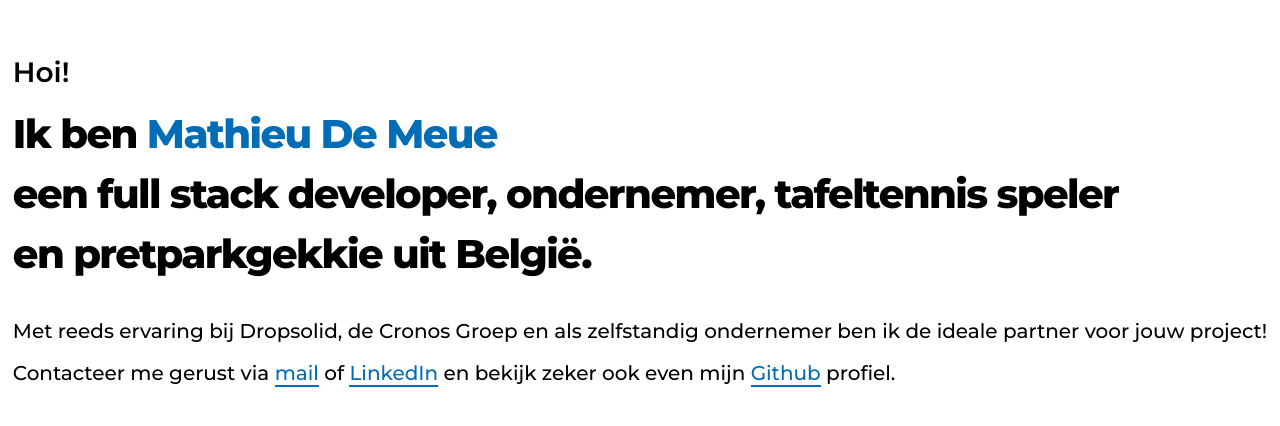
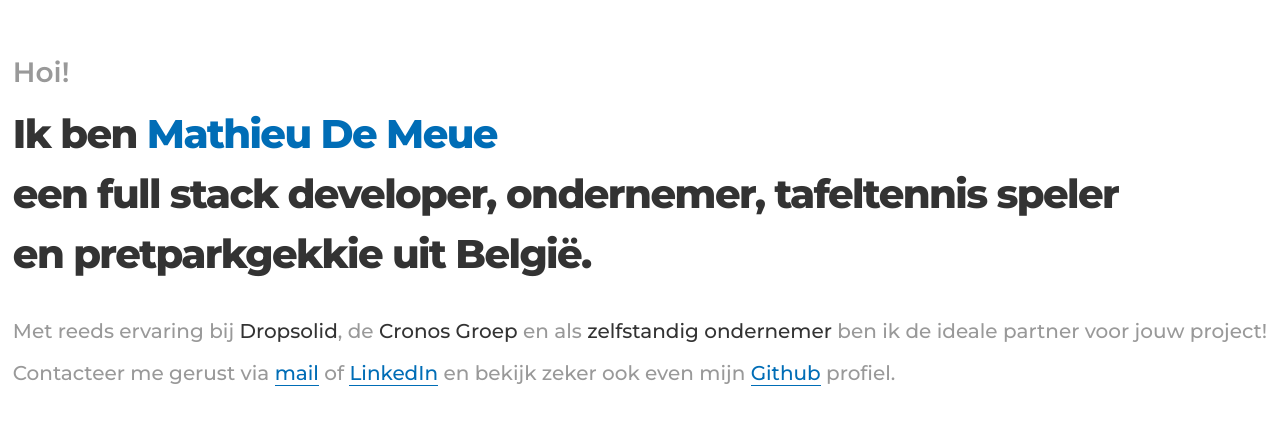
Before and after one commit to matdemeue/mathieudemeue, a website: page index.html in a window 1280 px wide. Shown: the part 178-604 px from the top of the page. Drawn offline with Linux system fonts and the light colour scheme.

Commit message:
Updates to styling

```diff
--- a/index.html
+++ b/index.html
@@ -32,7 +32,7 @@
             <h1 class="title">Ik ben <span class="name">Mathieu De Meue</span></br>een full stack developer, ondernemer, tafeltennis speler</br> en pretparkgekkie uit België.</h1>
         </section>
         <section class="experience-section">
-            <p class="experience" style="margin-bottom: 0.75rem;">Met reeds ervaring bij Dropsolid, de Cronos Groep en als zelfstandig ondernemer ben ik de ideale partner voor jouw project!</p>
+            <p class="experience" style="margin-bottom: 0.75rem;">Met reeds ervaring bij <span class="company">Dropsolid</span>, de <span class="company">Cronos Groep</span> en als <span class="company">zelfstandig ondernemer</span> ben ik de ideale partner voor jouw project!</p>
             <p class="experience">Contacteer me gerust via <a href="mailto:mathieu@smashingimpact.be">mail</a> of <a href="https://www.linkedin.com/in/mathieu-de-meue/">LinkedIn</a> en bekijk zeker ook even mijn <a href="https://github.com/matdemeue">Github</a> profiel.</p>
         </section>
     </main>
--- a/src/sass/main.scss
+++ b/src/sass/main.scss
@@ -13,6 +13,7 @@ p {
   font-style: normal;
 
   margin: 0;
+  color: #333333;
 }
 
 h1 {
@@ -30,10 +31,15 @@ main {
 }
 
 .subtitle {
-  font-size: 1.75rem;
+  font-size: 1.25rem;
   text-transform: capitalize;
   font-weight: 600;
   margin-bottom: 1rem;
+  color: #999999;
+
+  @media screen and (min-width: 997px) {
+    font-size: 1.75rem;
+  }
 }
 
 .title {
@@ -59,17 +65,22 @@ main {
   .experience {
     font-size: 1rem;
     line-height: 1.5;
+    color: #999999;
 
     a {
       color: #006db6;
       text-decoration: none;
-      border-bottom: 2px solid #006db6;
+      border-bottom: 1px solid #006db6;
     }
 
     @media screen and (min-width: 997px) {
       font-size: 1.25rem;
     }
   }
+}
+
+.company {
+  color: #333333;
 }
 
 body {
```
Also changed, not shown: dist/css/main.css.
